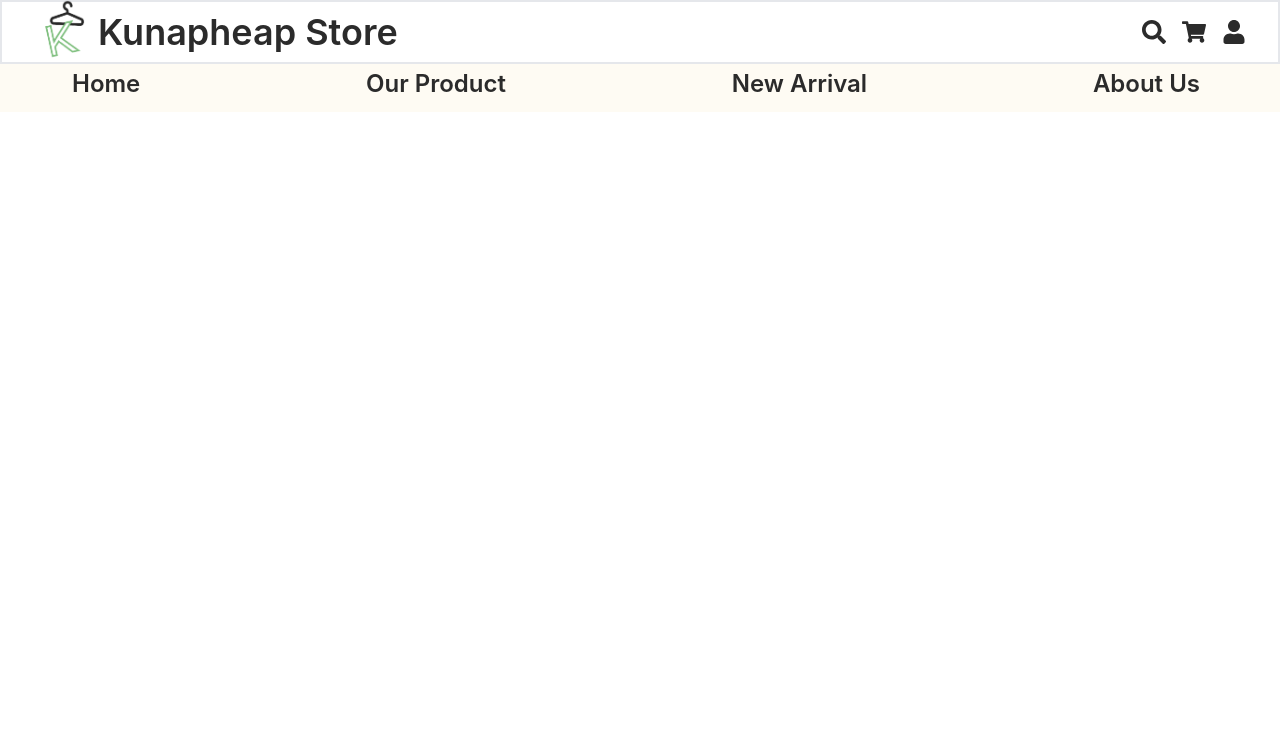
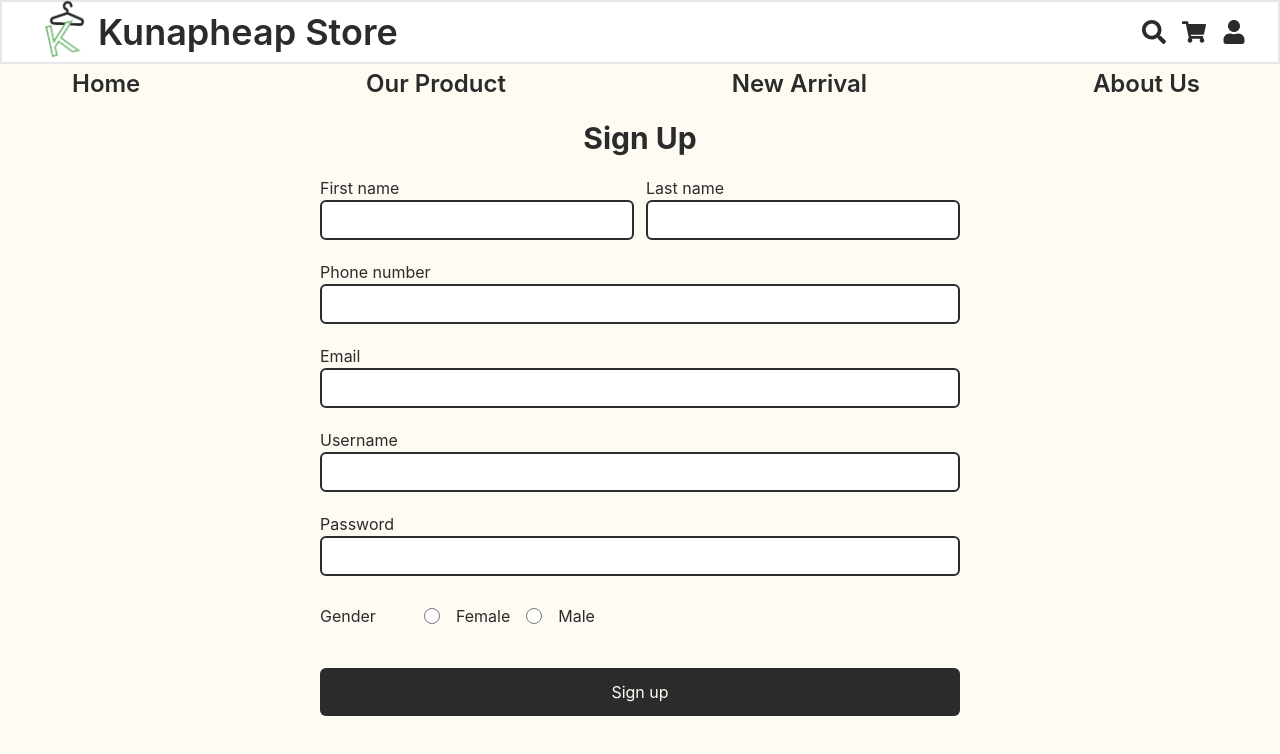
Before and after one commit to Kunapheap/kunapheap, a React (Create React App) app in the folder kunapheap-web/: page /login in a window 1280 px wide. Shown: the top 754 px of the page. Built offline with nearby package versions, Linux system fonts and the light colour scheme.

Commit message:
add client login and sign up

```diff
--- a/kunapheap-web/src/App.js
+++ b/kunapheap-web/src/App.js
@@ -1,16 +1,18 @@
-import Navbar from "./components/Navbar";
-import Header from "./pages/Header";
-import "./style/App.css";
+import React from 'react'
+import Navbar from './components/Navbar'
+import Header from './pages/Header'
+import Login from './pages/Login'
+import SignUp from './pages/SignUp'
 
+// "./components/Dashboard";
 function App() {
   return (
-    <div className="">
-      <div className="bg-bgColor h-full">
-        <Header />
-        <Navbar />
-      </div>
+    <div className='bg-bgColor w-full h-screen'>
+      <Header/>
+      <Navbar/>
+      <SignUp/>
     </div>
-  );
+  )
 }
 
-export default App;
+export default App
--- /dev/null
+++ b/kunapheap-web/src/pages/Login.js
@@ -0,0 +1,55 @@
+import React, { useEffect, useState } from 'react'
+function Login() {
+
+  const [username, setUsername] = useState("")
+  const [password, setPassword] = useState("")
+  const [alert, setAlert] = useState("")
+
+  const tempDate = {
+    username: "RUPP",
+    password: "123",
+  }
+
+  useEffect(()=>{
+    setAlert("")
+  },[username,password])
+
+  const handleLogIn = () => {
+    const data = {
+      username,
+      password
+    }
+    if (username == "" || password == "") {
+      setAlert("Input can't be empty!")
+    } else if (tempDate.username != data.username) {
+      setAlert("Wrong username!")
+    }else if(tempDate.password != data.password){
+      setAlert("Wrong password!")
+    }else{
+      setAlert("Success!")
+    }
+  }
+
+  return (
+    <div>
+      <div className='w-full h-screen flex flex-col gap-y-6 items-center mt-16'>
+        <h1 className='font-bold text-3xl lg:text-4xl text-primary '>Log in</h1>
+        <input type='text' placeholder='Username' value={username} onChange={(e) => { setUsername(e.target.value) }}
+          className='w-[70%] lg:w-[40%] placeholder:text-gray-400 pl-2 py-2 border-2 border-primary rounded-md outline-secondary' />
+
+        <input type='password' placeholder='Password' value={password} onChange={(e) => { setPassword(e.target.value) }}
+          className='w-[70%] lg:w-[40%] placeholder:text-gray-400 pl-2 py-2 border-2 border-primary rounded-md outline-secondary' />
+        <div className='w-[70%] lg:w-[40%] text-start'>
+          <p className='text-red-600 text-start'>{alert}</p>
+        </div>
+        <button onClick={handleLogIn}
+          className='w-[70%] lg:w-[40%] bg-primary text-bgColor py-2 rounded-md hover:bg-secondary hover:text-primary hover:font-bold'>Log In</button>
+
+        <p className='mt-2 lg:mt-5'>Forget Password!</p>
+        <button className='w-[70%] lg:w-[40%] bg-primary text-bgColor py-2 rounded-md mt-14  hover:bg-secondary hover:text-primary hover:font-bold'>Sign Up</button>
+      </div>
+    </div>
+  )
+}
+
+export default Login
--- /dev/null
+++ b/kunapheap-web/src/pages/SignUp.js
@@ -0,0 +1,126 @@
+
+import React, { useEffect, useState } from 'react'
+
+function SignUp() {
+
+  const [firstName, setfirstName] = useState("")
+  const [lastName, setlastName] = useState("")
+  const [username, setUsername] = useState("")
+  const [gender, setGender] = useState("")
+  const [phoneNumber, setphoneNumber] = useState("")
+  const [email, setEmail] = useState("")
+  const [password, setpassword] = useState("")
+  const [alert, setAlert] = useState("")
+
+  useEffect(() => {
+    setAlert("")
+  }, [firstName, lastName, username,
+    gender, phoneNumber, email, password])
+
+  // model User {
+  //   user_username String @unique
+  //   user_password String
+  //   user_gender String
+  //   user_phone_number String
+  //   user_image_link String
+  //   user_email String
+  // }
+
+  const handleSignUp = () => {
+    const user = {
+      firstName,
+      lastName,
+      username,
+      gender,
+      phoneNumber,
+      email,
+      password
+    }
+
+    if (firstName == "" || lastName == "" || username == "" || gender == "" || phoneNumber == "" || email == "" || password == "") {
+      setAlert("Your input could not empty!")
+    } else if (password.length <= 8) {
+      setAlert("Passwords are less than 8 characters!")
+    } else {
+      console.log(user)
+    }
+  }
+
+  return (
+    <div>
+      <div className='w-[100%] h-screen flex flex-col gap-y-3 lg:gap-y-5 items-center mt-14'>
+        <h1 className='font-bold text-xl lg:text-3xl text-primary'>Sign Up</h1>
+
+        {/* Input First name, Last Name */}
+        <div className='w-[80%] lg:w-[50%] flex flex-col gap-x-3 lg:flex-row gap-y-5'>
+          <div className='w-[100%] lg:w-[50%]'>
+            <p>First name</p>
+            <input type='text' value={firstName} onChange={(e) => { setfirstName(e.target.value) }}
+              className='w-[100%] h-10 border-2 border-primary rounded-md px-2 outline-secondary' />
+          </div>
+
+          <div className='w-[100%] lg:w-[50%]'>
+            <p>Last name</p>
+            <input type='text' value={lastName} onChange={(e) => { setlastName(e.target.value) }}
+              className='w-[100%] h-10 border-2 border-primary rounded-md px-2  outline-secondary' />
+          </div>
+        </div>
+
+        {/* Input Phone number */}
+        <div className='w-[80%] lg:w-[50%]'>
+          <p>Phone number</p>
+          <input type='number' value={phoneNumber} onChange={(e) => { setphoneNumber(e.target.value) }}
+            className='w-[100%] h-10 border-2 border-primary rounded-md px-2  outline-secondary' />
+        </div>
+
+        {/* Input Email */}
+        <div className='w-[80%] lg:w-[50%]'>
+          <p>Email</p>
+          <input type='email' value={email} onChange={(e) => { setEmail(e.target.value) }}
+            className='w-[100%] h-10 border-2 border-primary rounded-md px-2  outline-secondary' />
+        </div>
+
+        {/* Input username */}
+        <div className='w-[80%] lg:w-[50%]'>
+          <p>Username</p>
+          <input type='text' value={username} onChange={(e) => { setUsername(e.target.value) }}
+            className='w-[100%] h-10 border-2 border-primary rounded-md px-2  outline-secondary' />
+        </div>
+
+        {/* Input Password */}
+        <div className='w-[80%] lg:w-[50%]'>
+          <p>Password</p>
+          <input type='password' value={password} onChange={(e) => { setpassword(e.target.value) }}
+            className='w-[100%] h-10 border-2 border-primary rounded-md px-2  outline-secondary' />
+        </div>
+
+        {/* Input Gender */}
+        <div className='w-[80%] lg:w-[50%] flex gap-x-4 mt-2'>
+
+          <p>Gender</p>
+          <div className='flex gap-x-4 ml-8 items-center'>
+            <input id='radio-button1' name='radio-button' type='radio'
+              className='w-4 h-4 text-blue-600 bg-gray-100 border-gray-300'
+              value="Female" onChange={(e) => { setGender(e.target.value) }} />
+            <label for="radio-button1">Female</label>
+          </div>
+          <div className='flex gap-x-4 items-center'>
+            <input id='radio-button2' name='radio-button' type='radio'
+              className='w-4 h-4 text-blue-600 bg-gray-100 border-gray-300'
+              value="Male" onChange={(e) => { setGender(e.target.value) }} />
+            <label for="radio-button2">Male</label>
+          </div>
+        </div>
+
+        {/* Button sign up */}
+        <div className='w-[80%] lg:w-[50%] text-left'>
+          <p className='text-red-600'>{alert}</p>
+        </div>
+        <button onClick={handleSignUp}
+          className='w-[80%] lg:w-[50%] bg-primary py-3 text-bgColor rounded-md  hover:bg-secondary hover:text-primary hover:font-bold'>Sign up</button>
+      </div>
+    </div>
+  )
+}
+
+export default SignUp
--- a/kunapheap-web/tailwind.config.js
+++ b/kunapheap-web/tailwind.config.js
@@ -16,7 +16,8 @@ module.exports = {
       yellow: colors.yellow,
       primary: "#2B2B2B",
       secondary: "#7DBE7C",
-      bgColor : '#FEFBF3'
+      bgColor : '#FEFBF3',
+      red: colors.red
     },
   },
   plugins: [require("tailwind-scrollbar")({ nocompatible: true })],
```
